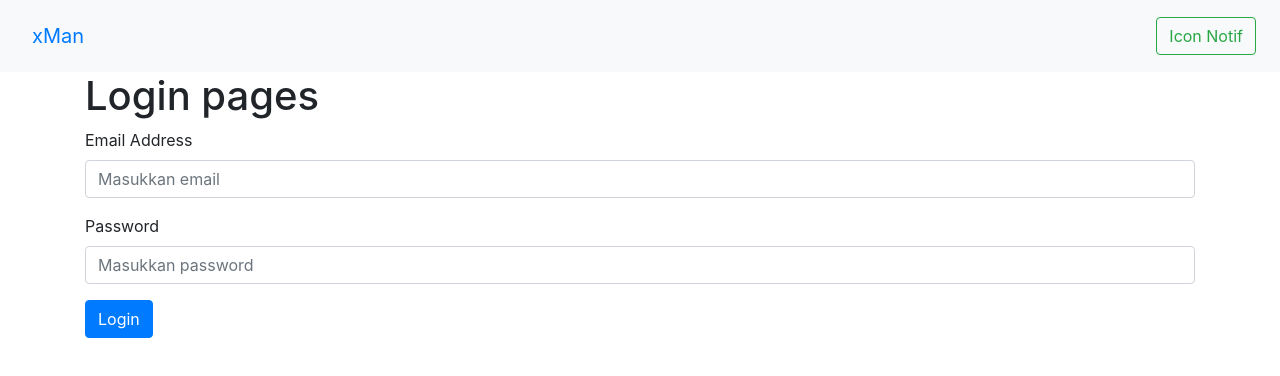
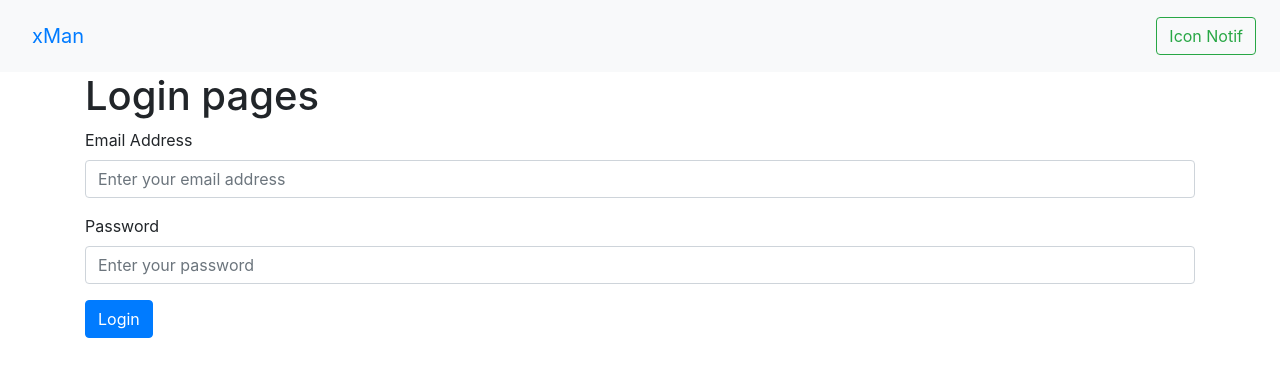
Before and after one commit to task-management-xapiens-batch-2/front-end-big-case, a React (Create React App) app: page / in a window 1280 px wide. Shown: the top 376 px of the page. Built offline with nearby package versions, Linux system fonts and the light colour scheme.

Commit message:
Add input component and applied in Login page

```diff
--- /dev/null
+++ b/src/components/Input.component.jsx
@@ -0,0 +1,12 @@
+import React from "react";
+
+const InputComponent = ({ label, placeholder, type }) => {
+  return (
+    <div className="mb-3">
+      <label className="form-label">{label}</label>
+      <input className="form-control" type={type} placeholder={placeholder} />
+    </div>
+  );
+};
+
+export default InputComponent;
--- a/src/pages/Login.js
+++ b/src/pages/Login.js
@@ -1,5 +1,6 @@
 import { useHistory } from "react-router-dom";
 import ButtonComponent from "../components/Button.component";
+import InputComponent from "../components/Input.component";
 
 const Login = () => {
   const history = useHistory();
@@ -11,22 +12,16 @@ const Login = () => {
     <div className="container">
       <h1>Login pages</h1>
       <form onSubmit={handleSubmit}>
-        <div className="mb-3">
-          <label className="form-label">Email Address</label>
-          <input
-            className="form-control"
-            type="text"
-            placeholder="Masukkan email"
-          />
-        </div>
-        <div className="mb-3">
-          <label className="form-label">Password</label>
-          <input
-            className="form-control"
-            type="text"
-            placeholder="Masukkan password"
-          />
-        </div>
+        <InputComponent
+          type="text"
+          label="Email Address"
+          placeholder="Enter your email address"
+        />
+        <InputComponent
+          type="password"
+          label="Password"
+          placeholder="Enter your password"
+        />
         <div className="mb-3">
           <ButtonComponent title="Login" />
         </div>
```
